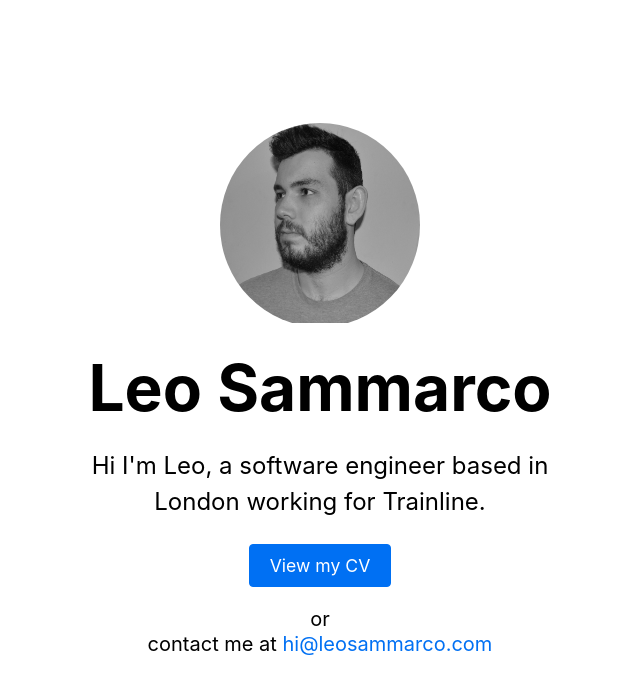
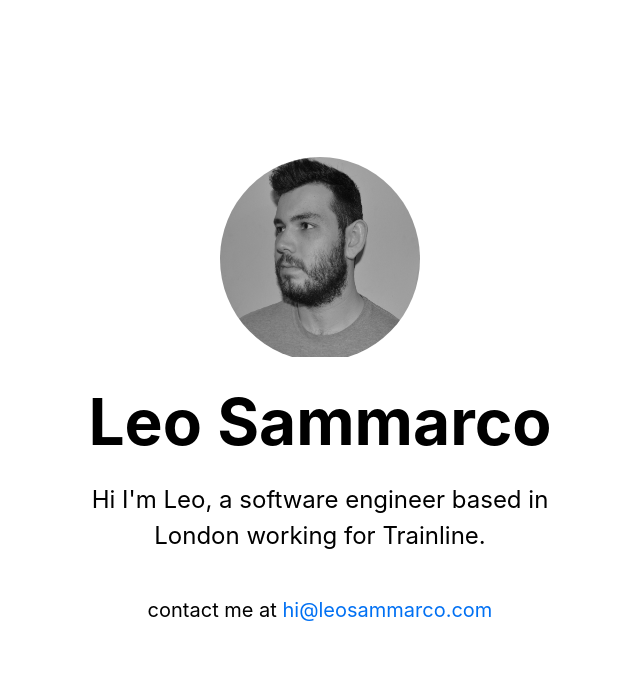
Before and after one commit to mmfsh/portfolio, a Next.js app: page / in a window 1280 px wide. Shown: the top 694 px of the page, without its empty margins (320-960 px from the left). Built offline with nearby package versions, Linux system fonts and the light colour scheme.

Commit message:
Removed CV link

```diff
--- a/src/pages/index.tsx
+++ b/src/pages/index.tsx
@@ -27,12 +27,7 @@ export default function Home() {
           Hi I'm Leo, a software engineer based in London working for
           Trainline.
         </p>
-        <Button href="/leo-sammarco-cv.pdf" style={Button.BUTTON_STYLES.PRIMARY}>
-          View my CV
-        </Button>
         <p className={styles.contact}>
-          or
-          <br />
           contact me at{" "}
           <a href="mailto:hi@leosammarco.com">hi@leosammarco.com</a>
         </p>
```
